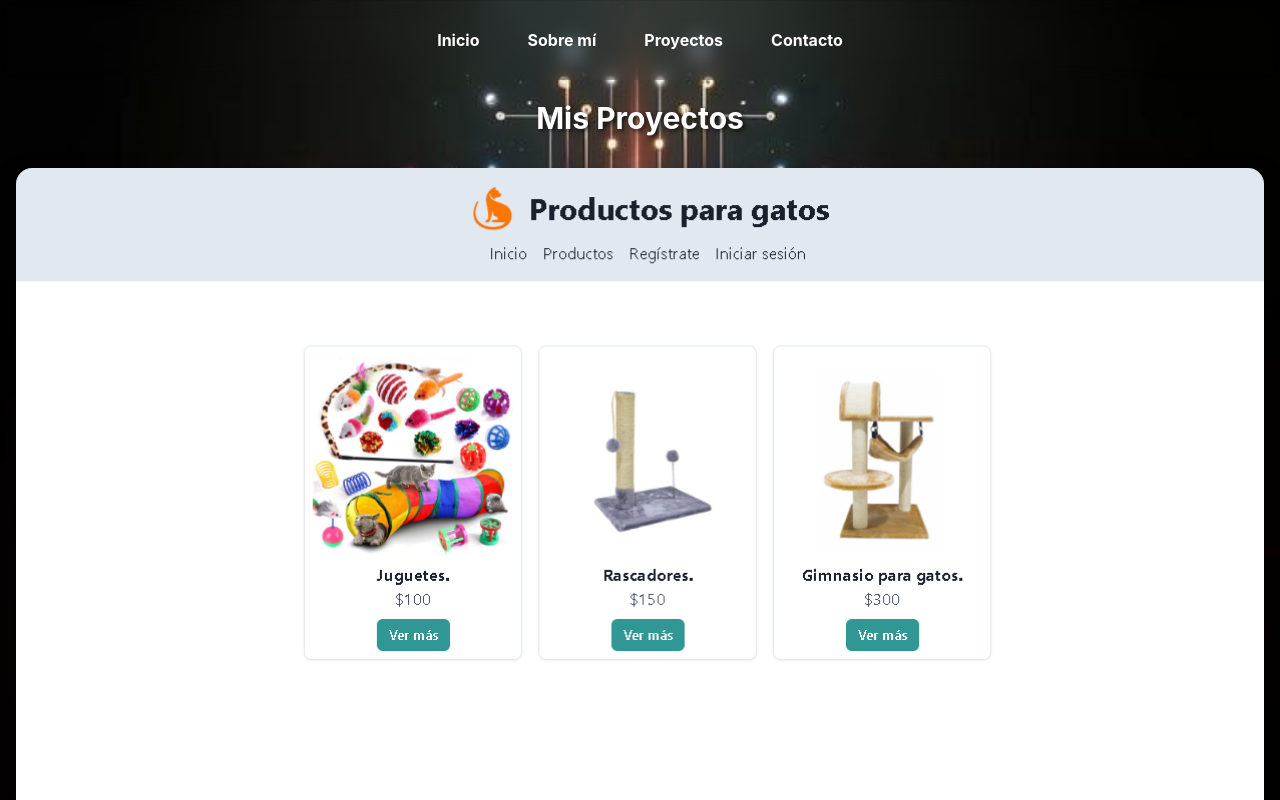
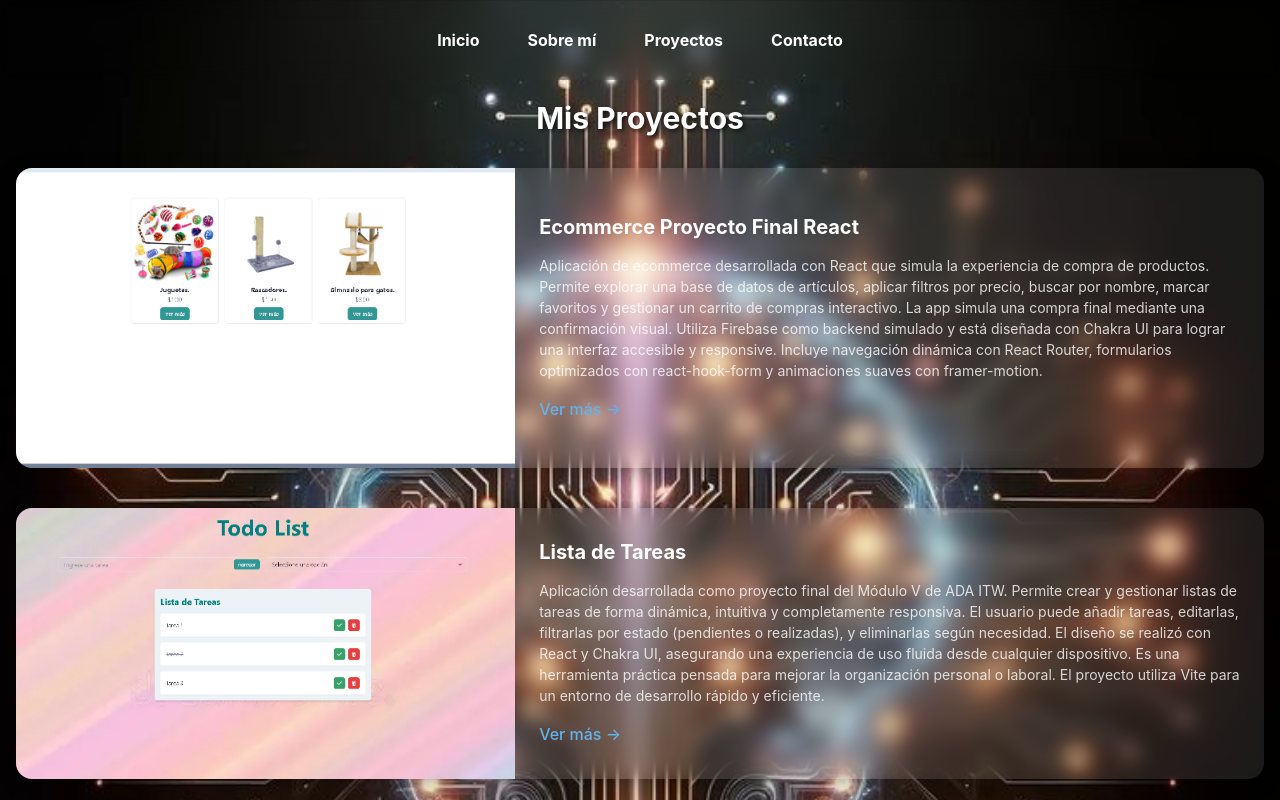
Before and after one commit to Natalia-Schwindt/portfolioReact2025, a React (Vite) app: page /projects in a window 1280 px wide. Shown: the top 800 px of the page. Built offline with nearby package versions, Linux system fonts and the light colour scheme.

Commit message:
acomodando las tarjetas apaisadas en laptop

```diff
--- a/src/pages/Projects.jsx
+++ b/src/pages/Projects.jsx
@@ -1,4 +1,12 @@
-import { Box, Heading, Image, Text, Link, Stack } from "@chakra-ui/react";
+import {
+  Box,
+  Heading,
+  Image,
+  Text,
+  Link,
+  Stack,
+  Flex
+} from "@chakra-ui/react";
 
 const projects = [
   {
@@ -66,8 +74,10 @@ const Projects = () => {
       </Heading>
 
       {projects.map((project) => (
-        <Box
+        <Flex
   key={project.id}
+  direction={{ base: "column", lg: "row" }}
+  align="center"
   bg="rgba(255, 255, 255, 0.1)"
   borderRadius="2xl"
   boxShadow="0 4px 20px rgba(0, 0, 0, 0.3)"
@@ -78,14 +88,24 @@ const Projects = () => {
     WebkitBackdropFilter: "blur(10px)",
   }}
 >
+  <Box flexBasis={{ base: "100%", lg: "40%" }} w="100%" h="100%">
     <Image
       src={project.image}
       alt={project.title}
-            width="100%"
-            objectFit="contain"
+      w="100%"
+      h="100%"
+      objectFit="cover"
+      maxH="300px"
     />
+  </Box>
 
-          <Stack spacing={3} p={4} textAlign="center">
+  <Stack
+    flexBasis={{ base: "100%", lg: "60%" }}
+    spacing={4}
+    p={6}
+    textAlign={{ base: "center", lg: "left" }}
+    justify="center"
+  >
     <Heading as="h3" fontSize="xl" color="white">
       {project.title}
     </Heading>
@@ -102,7 +122,7 @@ const Projects = () => {
       Ver más →
     </Link>
   </Stack>
-        </Box>
+</Flex>
       ))}
     </Box>
   );
```
Lines whose indentation alone changed are shown as unchanged.
